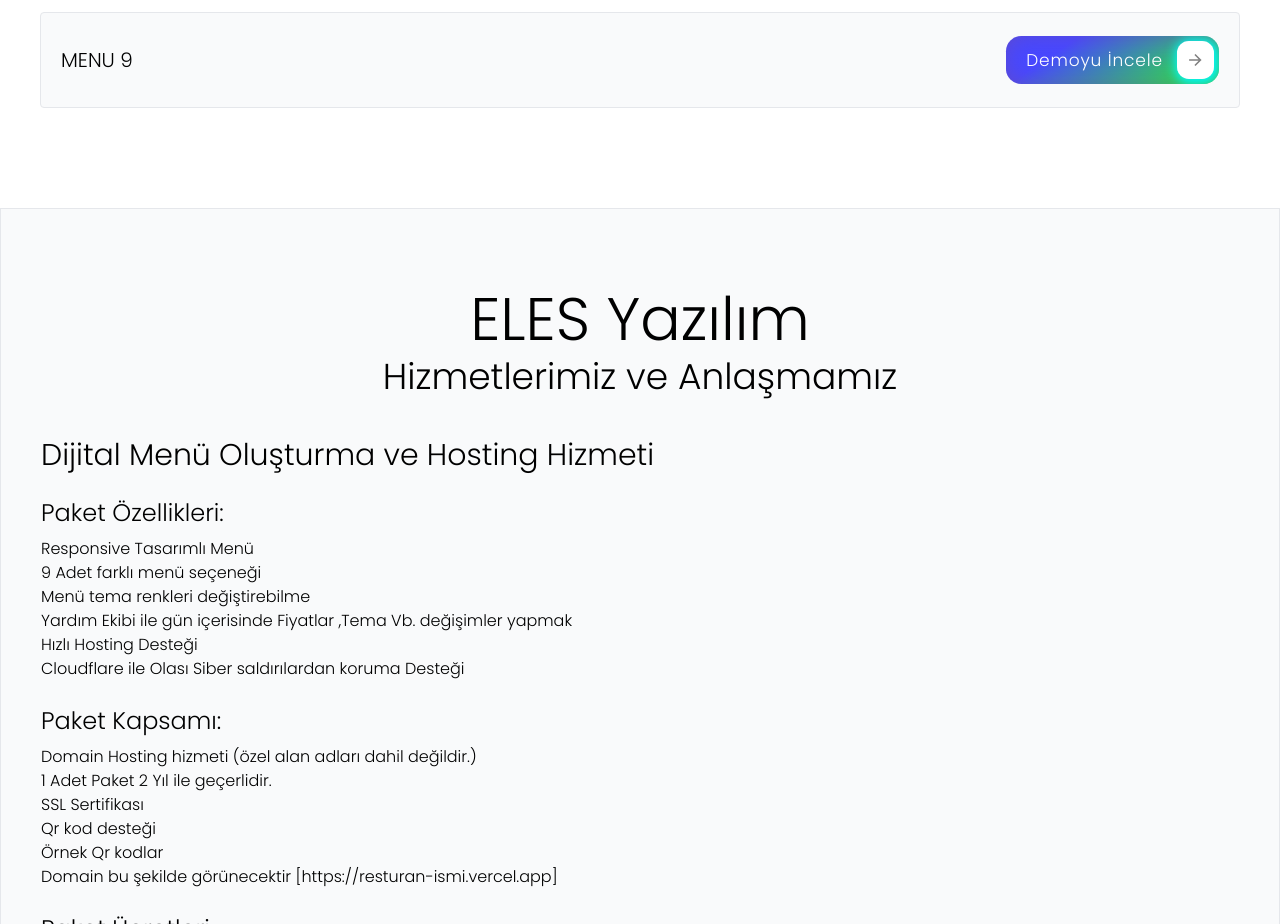
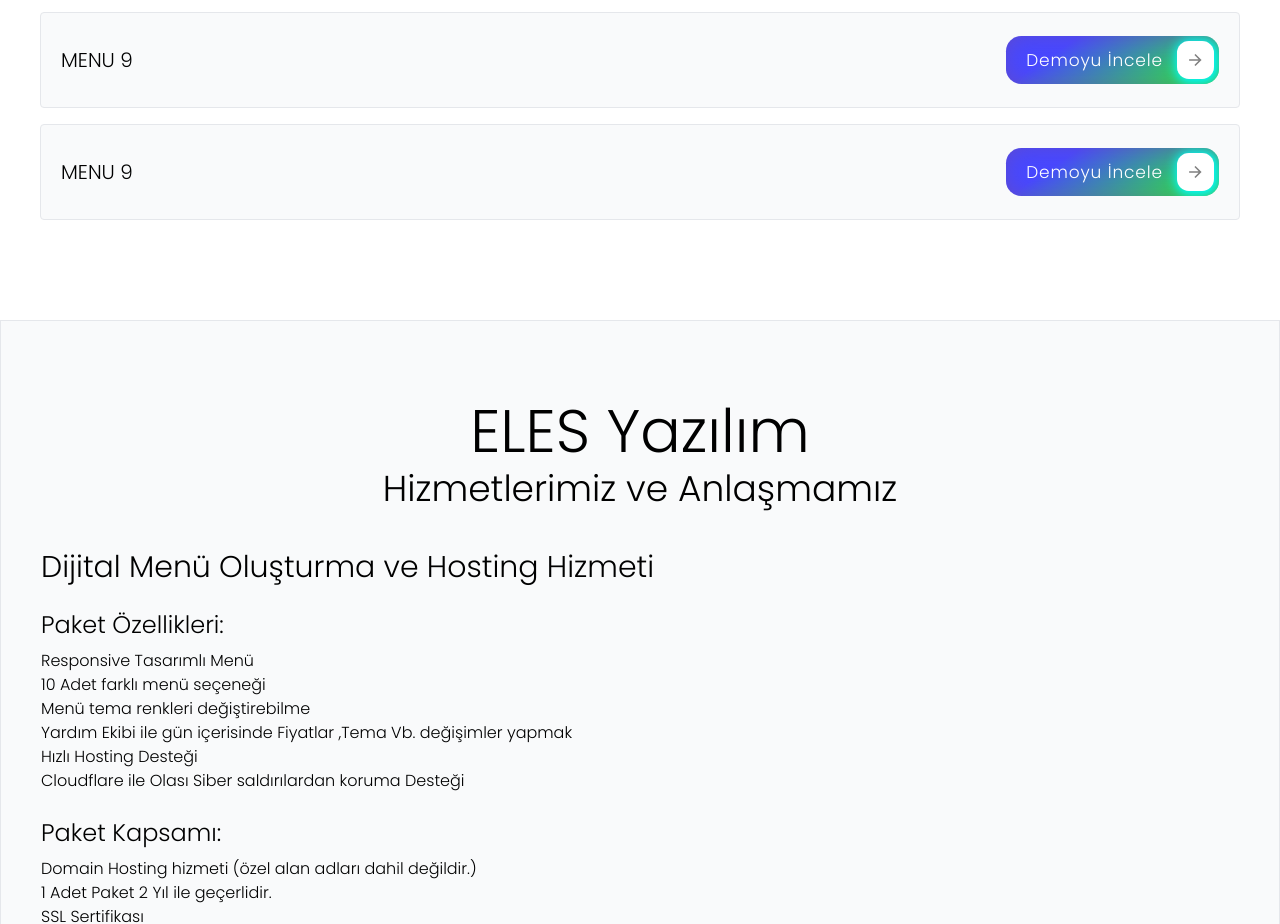
Before and after one commit to muhammetkirmizikoc/qr-menu-tanitim, a plain HTML site: page index.html in a window 1280 px wide. Shown: the part 1200-2124 px from the top of the page. Drawn offline with nearby package versions, Linux system fonts and the light colour scheme.

Commit message:
index.html

```diff
--- a/index.html
+++ b/index.html
@@ -149,6 +149,20 @@
                 </div>
             </button>
         </a>
+        <a href="https://menu-10.vercel.app/"
+        class="container box bg-gray-50 mt-3 px-5 rounded text-xl hover-bg-gray-100 border ">
+        MENU 9
+        <button class="cssbuttons-io-button"> Demoyu İncele
+            <div class="icon">
+                <svg xmlns="http://www.w3.org/2000/svg" viewBox="0 0 24 24" width="24" height="24">
+                    <path fill="none" d="M0 0h24v24H0z"></path>
+                    <path fill="currentColor"
+                        d="M16.172 11l-5.364-5.364 1.414-1.414L20 12l-7.778 7.778-1.414-1.414L16.172 13H4v-2z">
+                    </path>
+                </svg>
+            </div>
+        </button>
+    </a>
     </div>
 
     <div class="container mx-auto text-justify py-20 px-10 bg-gray-50 border my-20" id="politika">
@@ -159,7 +173,7 @@
         <h2 class="text-2xl py-2 mt-4">Paket Özellikleri:</h2>
         <ul>
             <li>Responsive Tasarımlı Menü</li>
-            <li>9 Adet farklı menü seçeneği</li>
+            <li>10 Adet farklı menü seçeneği</li>
             <li>Menü tema renkleri değiştirebilme</li>
             <li>Yardım Ekibi ile gün içerisinde Fiyatlar ,Tema Vb. değişimler yapmak</li>
             <li>Hızlı Hosting Desteği</li>
```
